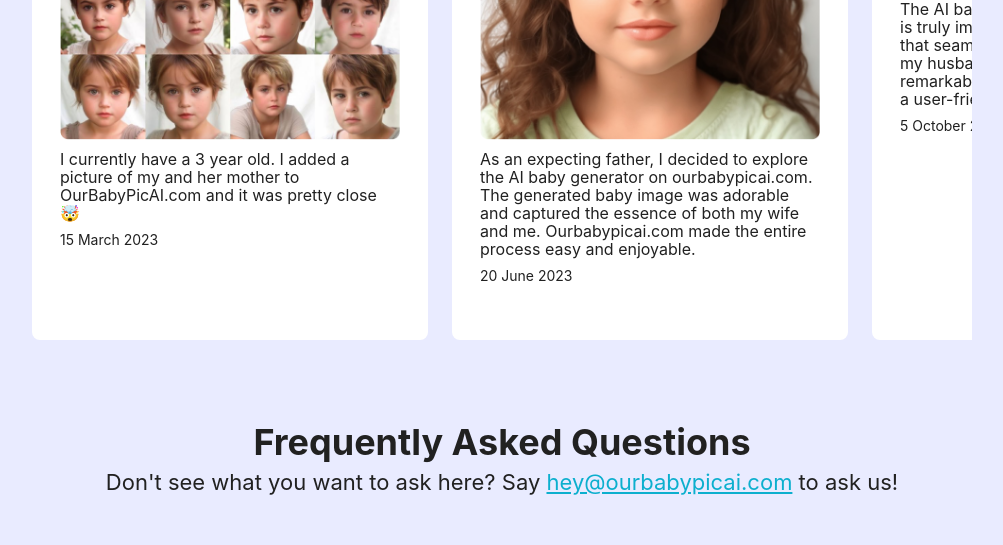
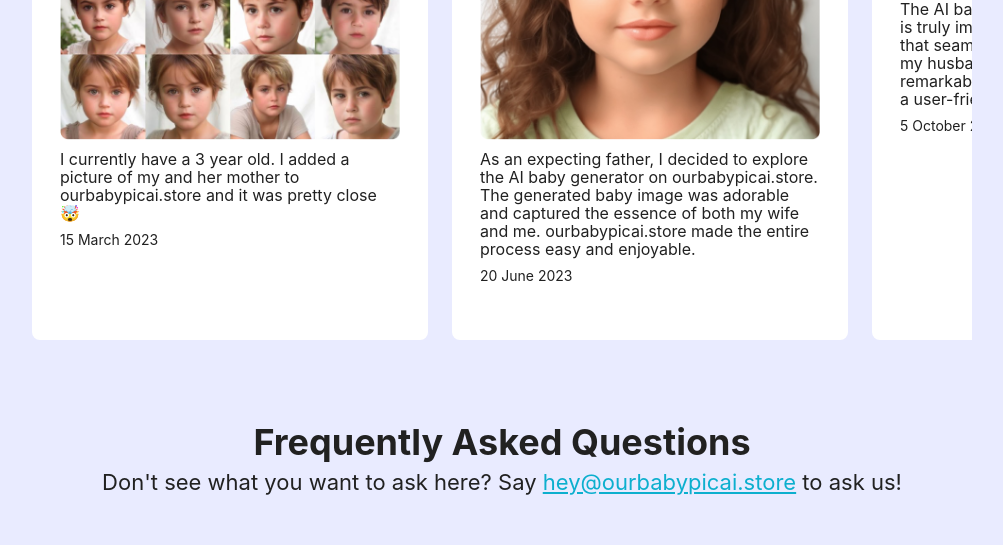
Before and after one commit to abhinavmehta257/oubabypicsai, a Next.js app: page / in a window 1280 px wide. Shown: the part 2204-2749 px from the top of the page, without its empty margins (138-1141 px from the left). Built offline with nearby package versions, Linux system fonts and the light colour scheme.

Commit message:
domain changed

```diff
--- a/component/Section5.jsx
+++ b/component/Section5.jsx
@@ -7,7 +7,7 @@ const babyGeneratorReviews = [
     reviewImage: "./assets/reviews/review3.png",
     date: "15 March 2023",
     review:
-      "I currently have a 3 year old. I added a picture of my and her mother to OurBabyPicAI.com and it was pretty close 🤯",
+      "I currently have a 3 year old. I added a picture of my and her mother to ourbabypicai.store and it was pretty close 🤯",
   },
   {
     name: "Alex Rodriguez",
@@ -15,7 +15,7 @@ const babyGeneratorReviews = [
     reviewImage: "./assets/reviews/review4.png",
     date: "20 June 2023",
     review:
-      "As an expecting father, I decided to explore the AI baby generator on ourbabypicai.com. The generated baby image was adorable and captured the essence of both my wife and me. Ourbabypicai.com made the entire process easy and enjoyable.",
+      "As an expecting father, I decided to explore the AI baby generator on ourbabypicai.store. The generated baby image was adorable and captured the essence of both my wife and me. ourbabypicai.store made the entire process easy and enjoyable.",
   },
   {
     name: "Emily Chang",
@@ -23,7 +23,7 @@ const babyGeneratorReviews = [
     reviewImage: "./assets/reviews/review1-img.png",
     date: "5 October 2023",
     review:
-      "The AI baby generator on ourbabypicai.com is truly impressive! It created a baby picture that seamlessly combined my features with my husband's. The attention to detail is remarkable, and ourbabypicai.com provides a user-friendly experience.",
+      "The AI baby generator on ourbabypicai.store is truly impressive! It created a baby picture that seamlessly combined my features with my husband's. The attention to detail is remarkable, and ourbabypicai.store provides a user-friendly experience.",
   },
   {
     name: "Ryan Patel",
@@ -31,7 +31,7 @@ const babyGeneratorReviews = [
     reviewImage: "/assets/reviews/review-2.png",
     date: "12 December 2023",
     review:
-      "Using ourbabypicai.com was a joy! The AI baby generator produced a charming baby picture by blending mine and my partner's features seamlessly. The results were beyond our expectations, and the process on ourbabypicai.com was quick and user-friendly.",
+      "Using ourbabypicai.store was a joy! The AI baby generator produced a charming baby picture by blending mine and my partner's features seamlessly. The results were beyond our expectations, and the process on ourbabypicai.store was quick and user-friendly.",
   },
   // Add more reviews as needed
 ];
--- a/component/Section6.jsx
+++ b/component/Section6.jsx
@@ -47,7 +47,7 @@ function Section6() {
       <h2 className="heading">Frequently Asked Questions</h2>
       <div>
         Don't see what you want to ask here? Say{" "}
-        <a href="mailto:hey@ourbabypicai.com">hey@ourbabypicai.com</a> to ask
+        <a href="mailto:hey@ourbabypicai.store">hey@ourbabypicai.store</a> to ask
         us!
       </div>
       <div className="accordion">
```
